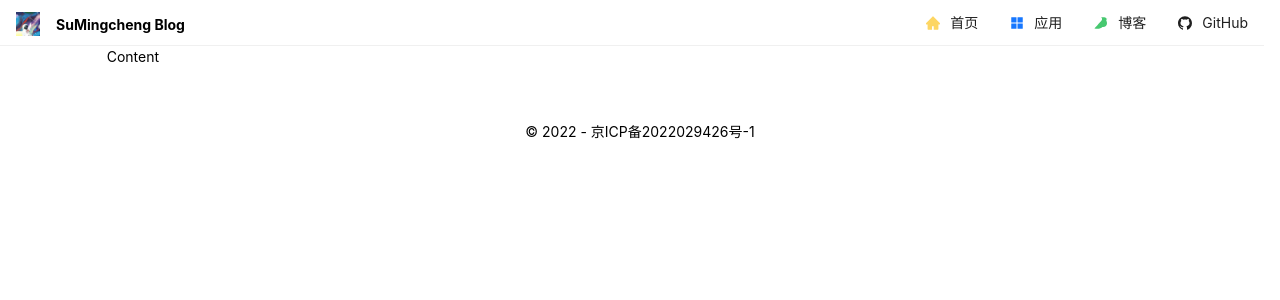
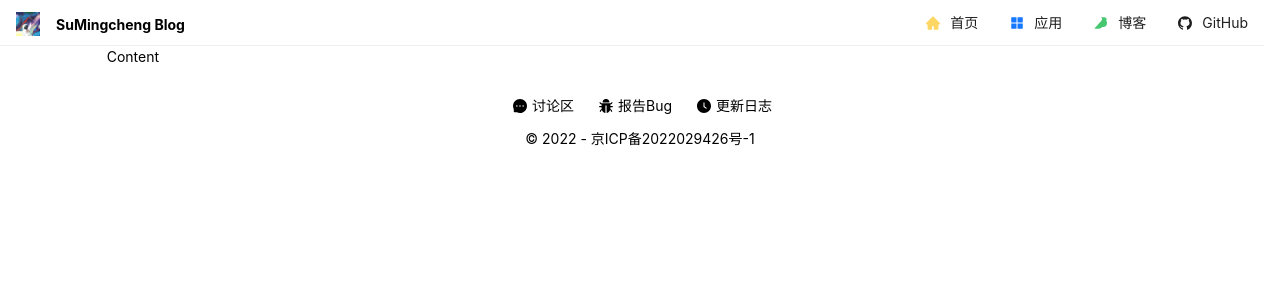
Before and after one commit to sumingcheng/Blog, a Next.js app: page / in a window 1280 px wide. Shown: the top 300 px of the page. Built offline with nearby package versions, Linux system fonts and the light colour scheme.

Commit message:
fix:Footer

```diff
--- /dev/null
+++ b/src/assets/scss/footerIcon.module.scss
@@ -0,0 +1,10 @@
+.footerIcon {
+  div {
+    margin: 0 10px;
+    cursor: pointer;
+
+    span {
+      margin-left: 5px;
+    }
+  }
+}
--- a/src/layout/footer.tsx
+++ b/src/layout/footer.tsx
@@ -1,9 +1,23 @@
+import {BugFilled, ClockCircleFilled, MessageFilled} from "@ant-design/icons";
+import S from '@/assets/scss/footerIcon.module.scss';
+
 const Footer = () => {
   return (
-      <footer className="w-full h-32 text-black text-center py-4 flex items-center justify-around ">
-        <p>© 2022 - 京ICP备2022029426号-1</p>
+      <footer className="w-full h-32 text-black text-center py-4">
+        <div className={`flex justify-center items-center my-3 ${S.footerIcon}`}>
+          <div><MessageFilled/>
+            <span>讨论区</span>
+          </div>
+          <div><BugFilled/>
+            <span>报告Bug</span>
+          </div>
+          <div><ClockCircleFilled/>
+            <span>更新日志</span>
+          </div>
+        </div>
+        <div>© 2022 - 京ICP备2022029426号-1</div>
       </footer>
-  );
+  )
 }
 
 export default Footer;
--- a/src/styles/reset.css
+++ b/src/styles/reset.css
@@ -1,5 +1,3 @@
-/* reset.css */
-
 /* 盒模型规则 */
 html {
     box-sizing: border-box;
```
Also changed, not shown: src/assets/scss/HomePage.module.scss (added).
